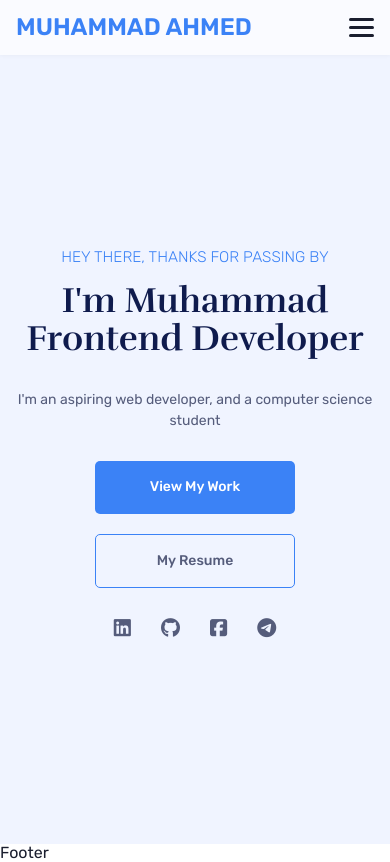
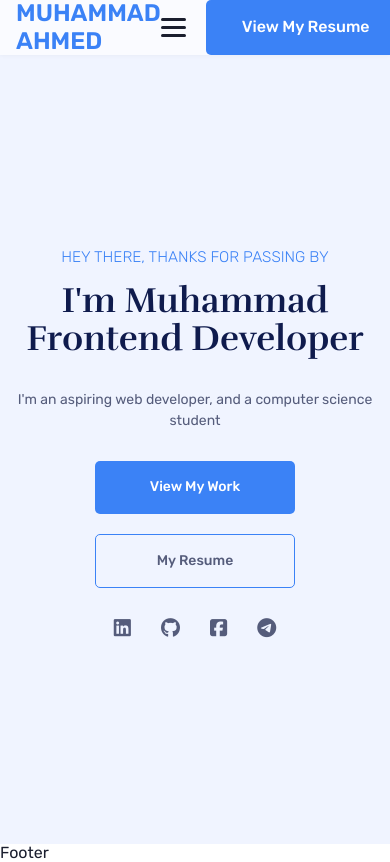
Before and after one commit to Muhammad-Ahmed-GH/My_Personal_Portfolio_Website, a React (Vite) app: page / in a window 390 px wide. Built offline with nearby package versions, Linux system fonts and the light colour scheme.

Commit message:
refactor: create and implement reusable components

```diff
--- a/src/components/Header.tsx
+++ b/src/components/Header.tsx
@@ -1,14 +1,16 @@
 import { useState } from "react";
 import { resumeLink } from "../data/links";
-import BurgerButton from "./BurgerButton";
+import BurgerButton from "./UI/BurgerButton";
 import HeaderLinks from "./HeaderLinks";
+import Container from "./UI/Container";
+import MainButton from "./UI/MainButton";
 
 export default function Header() {
   const [isMenuOpen, setIsMenuOpen] = useState(false);
 
   return (
     <header className="w-full fixed z-[1000] bg-section shadow-[0_0_5px_var(--color-shadow)] ">
-      <div className="container mx-auto px-4 2xl:max-w-[73rem] flex justify-between items-center h-header-h ">
+      <Container className="flex justify-between items-center h-header-h ">
         <h1 className="text-primary hover:text-primary-dark font-[600] md:text-[1.8em] text-[1.5rem] uppercase transition-colors duration-[var(--main-transition)] ">
           <a href="#main">Muhammad Ahmed</a>
         </h1>
@@ -20,16 +22,11 @@ export default function Header() {
             />
             <HeaderLinks isMenuOpen={isMenuOpen} />
           </div>
-          <a
-            className="hidden px-[25px] py-[18px] w-[200px] rounded-[var(--spacing-border-r)] relative z-0 font-medium text-center capitalize text-white bg-primary overflow-hidden lg:block before:absolute before:top-0 before:bottom-0 before:left-0 before:w-0 before:-z-1 before:bg-primary-dark before:transition-[width] before:ease-[cubic-bezier(0.47,1.8,0.17,0.53)] before:duration-700 hover:before:w-full "
-            href={resumeLink}
-            target="_blank"
-            rel="noopener"
-          >
+          <MainButton href={resumeLink} target="_blank" rel="noopener">
             View My Resume
-          </a>
+          </MainButton>
         </nav>
-      </div>
+      </Container>
     </header>
   );
 }
--- a/src/components/Landing.tsx
+++ b/src/components/Landing.tsx
@@ -1,4 +1,7 @@
 import { resumeLink, socialMediaLinks } from "../data/links";
+import AltButton from "./UI/AltButton";
+import Container from "./UI/Container";
+import MainButton from "./UI/MainButton";
 
 export default function Landing() {
   return (
@@ -6,7 +9,7 @@ export default function Landing() {
       id="main"
       className="text-text text-center text-[14px] md:text-[1rem] md:text-start bg-section-alt"
     >
-      <div className="container px-4 mx-auto 2xl:max-w-[73rem] pt-header-h min-h-screen flex flex-col justify-center">
+      <Container className="container px-4 mx-auto 2xl:max-w-[73rem] pt-header-h min-h-screen flex flex-col justify-center">
         <p className="text-primary text-[1.1em] font-light uppercase sm:text-[1.2em]">
           Hey there, thanks for passing by
           <span className="block m-[20px_0_30px] text-heading [text-transform:none] font-rufina font-bold text-[2.3em] mt-[15px] leading-[1.1] md:mt-[20px] md:leading-[inherit] sm:text-[3em]">
@@ -21,20 +24,8 @@ export default function Landing() {
         </p>
 
         <div className="flex flex-col items-center gap-[20px] mb-[20px] md:flex-row">
-          <a
-            href="#projects"
-            className="rounded-[var(--spacing-border-r)] w-[200px] z-0 font-medium text-center relative capitalize text-white p-[18px_0] bg-primary overflow-hidden before:absolute before:top-0 before:bottom-0 before:left-0 before:w-0 before:bg-primary-dark before:-z-1 hover:before:w-full before:transition-[width] before:duration-700 before:ease-[cubic-bezier(0.47,1.8,0.17,0.53)]"
-          >
-            View my work
-          </a>
-          <a
-            href={resumeLink}
-            target="_blank"
-            rel="noopener"
-            className="rounded-[var(--spacing-border-r)] w-[200px] z-0 font-medium text-center relative capitalize text-text-light p-[18px_0] bg-none overflow-hidden transition-colors duration-700 border-1 border-primary hover:text-white before:absolute before:top-0 before:left-0 before:right-0 before:h-0 before:bg-primary before:-z-1 hover:before:h-full before:transition-[height] before:duration-700 before:ease-[cubic-bezier(0.47,1.8,0.17,0.53)]"
-          >
-            My resume
-          </a>
+          <MainButton href="#projects">View my work</MainButton>
+          <AltButton href={resumeLink} target="_blank" rel="noopener">My resume</AltButton>
         </div>
 
         <div className="flex justify-center md:justify-start">
@@ -51,7 +42,7 @@ export default function Landing() {
             </a>
           ))}
         </div>
-      </div>
+      </Container>
     </section>
   );
 }
--- /dev/null
+++ b/src/components/UI/AltButton.tsx
@@ -0,0 +1,20 @@
+type Props = {
+  href: string;
+  target?: string;
+  rel?: string;
+  className?: string;
+  children?: string;
+};
+
+export default function AltButton(props: Props) {
+  return (
+    <a
+      href={props.href}
+      target={props.target}
+      rel={props.rel}
+      className={`rounded-[var(--spacing-border-r)] w-[200px] z-0 font-medium text-center relative capitalize text-text-light p-[18px_0] bg-none overflow-hidden transition-colors duration-700 border-1 border-primary hover:text-white before:absolute before:top-0 before:left-0 before:right-0 before:h-0 before:bg-primary before:-z-1 hover:before:h-full before:transition-[height] before:duration-700 before:ease-[cubic-bezier(0.47,1.8,0.17,0.53)] ${props.className ?? ""}`}
+    >
+      {props.children}
+    </a>
+  );
+}
--- /dev/null
+++ b/src/components/UI/Container.tsx
@@ -0,0 +1,12 @@
+import type { ReactNode } from "react";
+
+export default function Container({children, className = ""}: {
+  children: ReactNode | ReactNode[];
+  className: string
+}) {
+  return (
+    <div className={`container px-4 mx-auto 2xl:max-w-[73rem] ${className}`}>
+      {children}
+    </div>
+  );
+}
--- /dev/null
+++ b/src/components/UI/MainButton.tsx
@@ -0,0 +1,20 @@
+type Props = {
+  href: string;
+  target?: string;
+  rel?: string;
+  className?: string;
+  children?: string;
+};
+
+export default function MainButton(props: Props) {
+  return (
+    <a
+      href={props.href}
+      target={props.target}
+      rel={props.rel}
+      className={`rounded-[var(--spacing-border-r)] w-[200px] z-0 font-medium text-center relative capitalize text-white p-[18px_0] bg-primary overflow-hidden before:absolute before:top-0 before:bottom-0 before:left-0 before:w-0 before:bg-primary-dark before:-z-1 hover:before:w-full before:transition-[width] before:duration-700 before:ease-[cubic-bezier(0.47,1.8,0.17,0.53)] ${props.className ?? ""}`}
+    >
+      {props.children}
+    </a>
+  );
+}
```
Also changed, not shown: src/components/UI/BurgerButton.tsx (renamed from src/components/BurgerButton.tsx).
